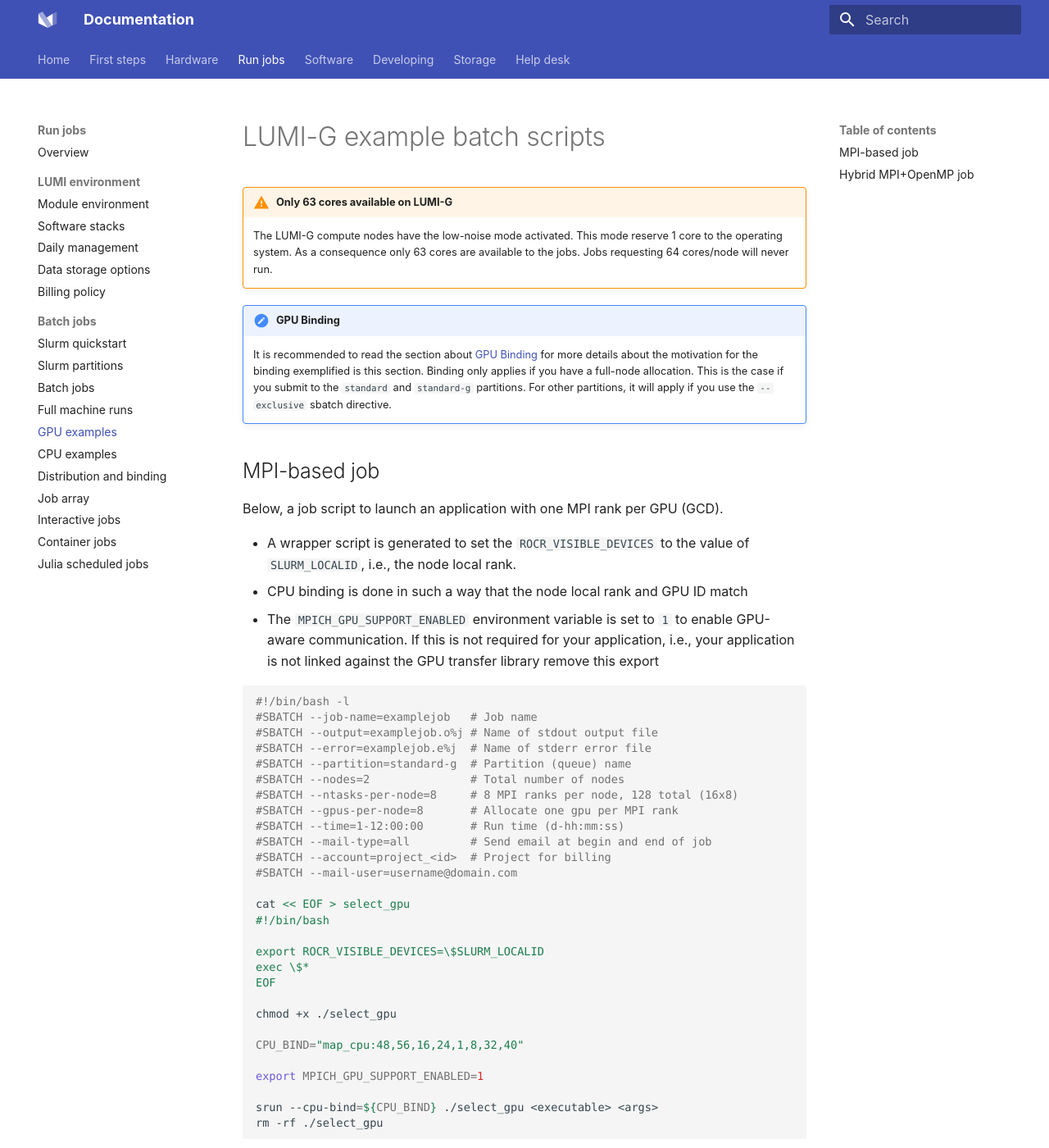
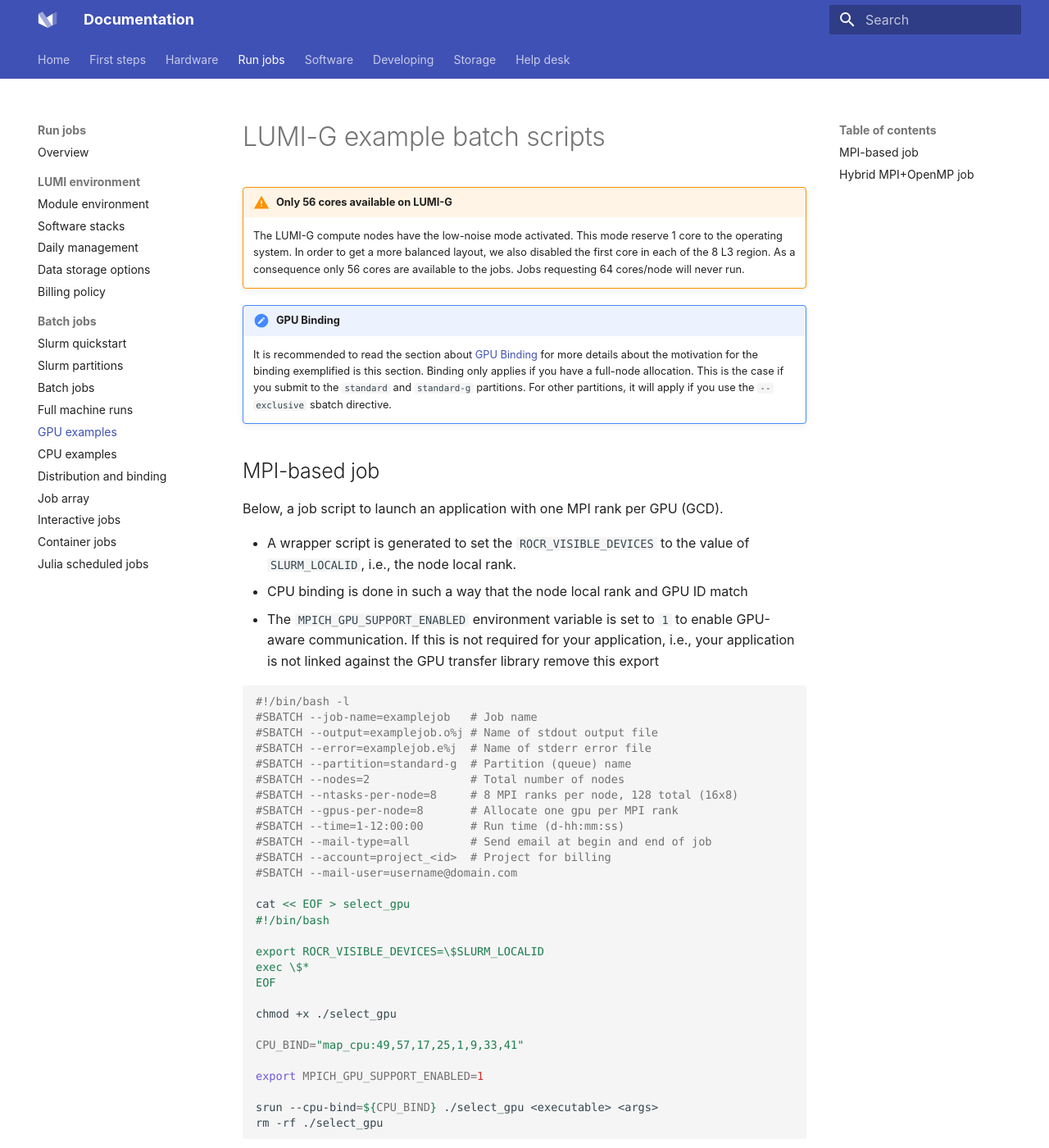
Before and after one commit to Lumi-supercomputer/lumi-userguide, an MkDocs documentation site: the page built from docs/runjobs/scheduled-jobs/lumig-job.md, in a window 1280 px wide and 1400 px high. Shown: the whole window at 82% size. Built offline with MkDocs 1.6.1 and Material for MkDocs 9.7.7, drawn with Linux system fonts in a browser that asks for light colours.

Commit message:
changes for core specialization

```diff
--- a/docs/runjobs/scheduled-jobs/lumig-job.md
+++ b/docs/runjobs/scheduled-jobs/lumig-job.md
@@ -2,11 +2,13 @@
 
 [gpu-binding]: ../../runjobs/scheduled-jobs/distribution-binding.md#gpu-binding
 
-!!! warning "Only 63 cores available on LUMI-G"
+!!! warning "Only 56 cores available on LUMI-G"
 
     The LUMI-G compute nodes have the low-noise mode activated. This mode
-    reserve 1 core to the operating system. As a consequence only 63 cores
-    are available to the jobs. Jobs requesting 64 cores/node will never run.
+    reserve 1 core to the operating system. In order to get a more balanced
+    layout, we also disabled the first core in each of the 8 L3 region. As a
+    consequence only 56 cores are available to the jobs. Jobs requesting 64
+    cores/node will never run.
 
 !!! note "GPU Binding"
 
@@ -52,7 +54,7 @@
 
 chmod +x ./select_gpu
 
-CPU_BIND="map_cpu:48,56,16,24,1,8,32,40"
+CPU_BIND="map_cpu:49,57,17,25,1,9,33,41"
 
 export MPICH_GPU_SUPPORT_ENABLED=1
 
```
Also changed, not shown: docs/runjobs/scheduled-jobs/batch-job.md (+5 -3 lines), docs/runjobs/scheduled-jobs/distribution-binding.md (+9 -7 lines).
